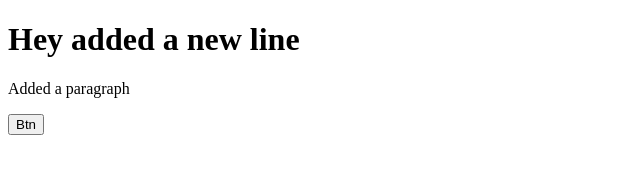
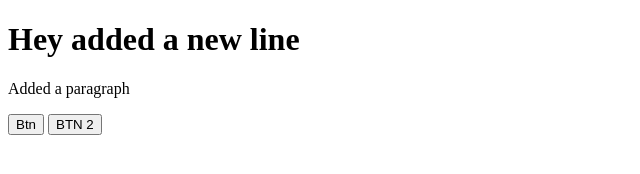
Before and after one commit to ADARSHJHA13/Meme, a plain HTML site: page index.html in a window 1280 px wide. Shown: the whole page, without its empty margins (0-640 px from the left). Drawn offline with Linux system fonts and the light colour scheme.

Commit message:
Added new button

```diff
--- a/index.html
+++ b/index.html
@@ -9,5 +9,6 @@
     <h1>Hey added a new line</h1>
     <p>Added a paragraph</p>
     <button>Btn</button>
+    <button>BTN 2</button>
 </body>
 </html>
```
